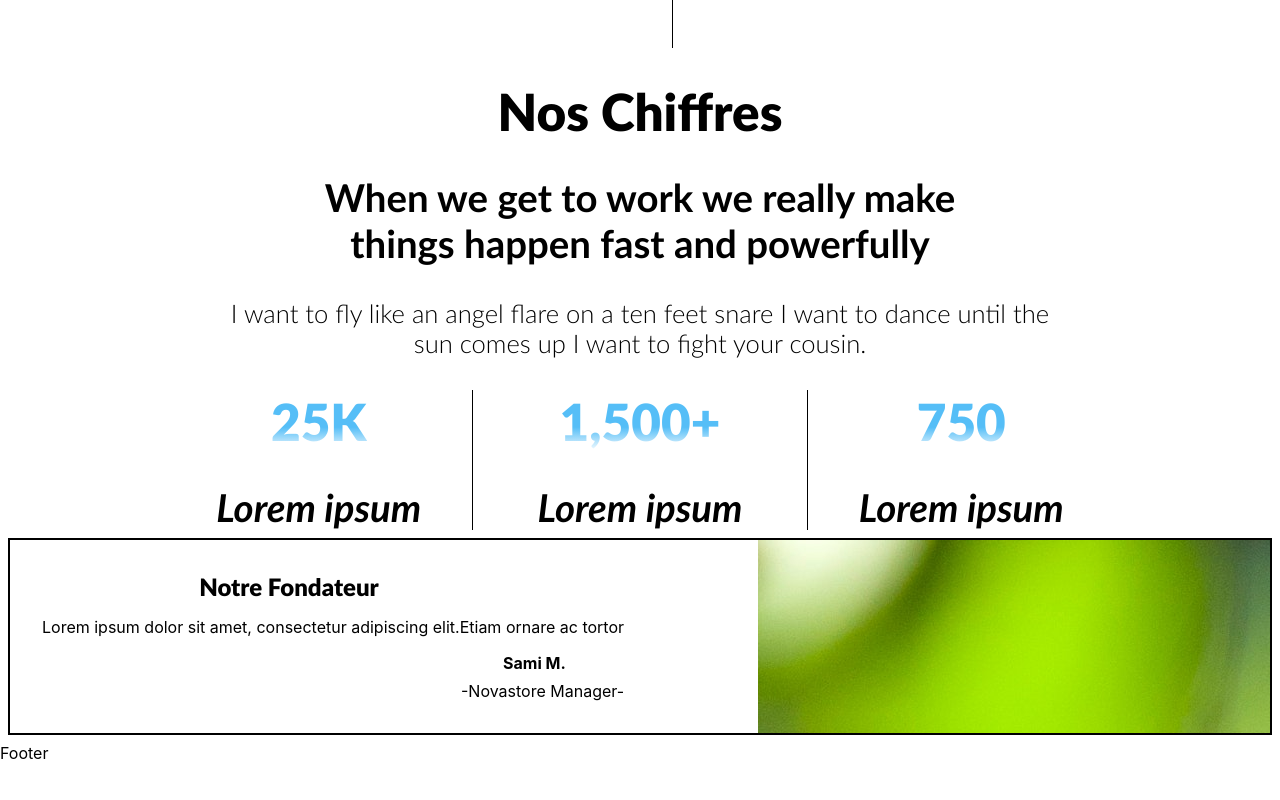
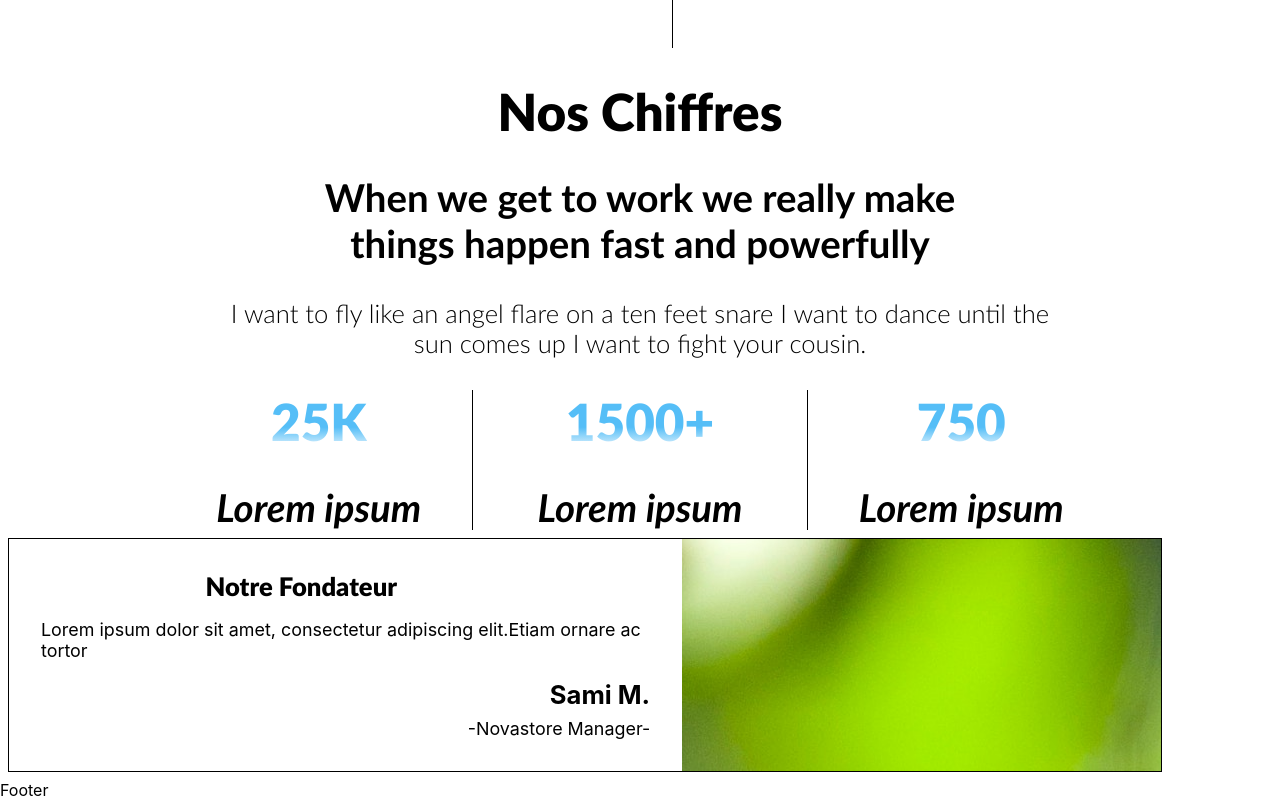
Before and after one commit to selimketata/NOVASTORE-PRINT, a React (Create React App) app: page /presentation in a window 1280 px wide. Shown: the part 772-1572 px from the top of the page. Before the commit the page ends 1535 px from the top, so only its background shows below. Built offline with nearby package versions, Linux system fonts and the light colour scheme.

Commit message:
counting fixed

```diff
--- a/src/pages/Presentation/chiffre/chiffre.jsx
+++ b/src/pages/Presentation/chiffre/chiffre.jsx
@@ -1,5 +1,6 @@
-import React from 'react';
-import CountUp,{useCountUp} from  'react-countup'
+import React,{useState,useEffect,useRef} from 'react';
+import { useInView } from 'react-intersection-observer';
+import CountUp from  'react-countup'
 import "./chiffre.css";
 
 
@@ -10,48 +11,48 @@ import "./chiffre.css";
 
 function Chiffre({number,adding}){
 
-    /*const {ref:myRef ,inView:myElementIsVisible }=useInView();
+    const {ref:myRef ,inView:myElementIsVisible }=useInView();
+
+    let visibleOnce=useRef(false)
+
+    const [styles,setStyles]=useState({count:{
+      display:"contents"
+    },noCount:{
+      display:"none"
+    }
+    })
 
 
-
-
-
-
-
+    /*setStyles({count:{
+      display:"contents"
+    },noCount:{
+      display:"none"
+    }
+    })
+*/
 
     useEffect(()=>{
         if (myElementIsVisible){
+          visibleOnce.current=true
         }
-    },[myElementIsVisible,])
+        if(visibleOnce.current)
+        setTimeout(()=>{
+          setStyles({count:{
+            display:"none"
+          },noCount:{
+            display:"contents"
+          }
+          })
+          console.log("visible")
+        },3000)
+    },[myElementIsVisible])
 
 
-
-
-
-    return(
-        <div id="content" ref={myRef}>
-
-            <span className="chiffre">{adding}</span>
-
-
-        </div>
-
-
-
-    )*/
-
-    useCountUp({
-        ref: 'counter',
-        end: 100,
-        duration:10,
-        enableScrollSpy: true,
-        scrollSpyDelay: 0,
-      });
 
       return (
         <div id="content">
 
-          <span className="chiffre" ><CountUp  end={number} enableScrollSpy duration={5} />{adding}</span>
+          <span className="chiffre" ref={myRef}><span style={styles.count}  id="count"><CountUp  end={number} enableScrollSpy suffix={adding} duration={5} /></span><span style={styles.noCount} id="noCount">{number}{adding}</span></span>
           <div id="label">Lorem ipsum</div>
         </div>
       );
--- a/src/pages/Presentation/fondateur/fondateur.css
+++ b/src/pages/Presentation/fondateur/fondateur.css
@@ -3,19 +3,21 @@
     src: url(../../../police/Lato-Black.ttf);
   }
 #cadre{
-    border: 2px solid ;
+    border: 1px solid ;
     display: flex;
     flex-direction:row ;
     justify-content: space-between;
+    height: fit-content;
     margin:1vh;
-    height:auto;
+    width:90%
 }
 #author{
     display: flex;
     flex-direction: column;
     align-items: flex-end;
+
     gap: 1vh;
-    font-size: 2vh;
+    font-size: 1.4vw;
 }
 #firstColumn{
     padding:4vh;
@@ -24,14 +26,13 @@
     justify-content: space-between;
 }
 #noun{
-    margin-right: 10%;
-    font-size: 2vh;
+    font-size: 2vw;
     font-weight: bold;
 }
 #title{
     margin-left: 27%;
     font-family: Lato-Black;
-    font-size: 3vh;
+    font-size: 2vw;
 }
 
 #image{
@@ -39,3 +40,6 @@
     height:auto;
     width:40vw;
 }
+#text{
+    font-size: 1.4vw;
+}
```
